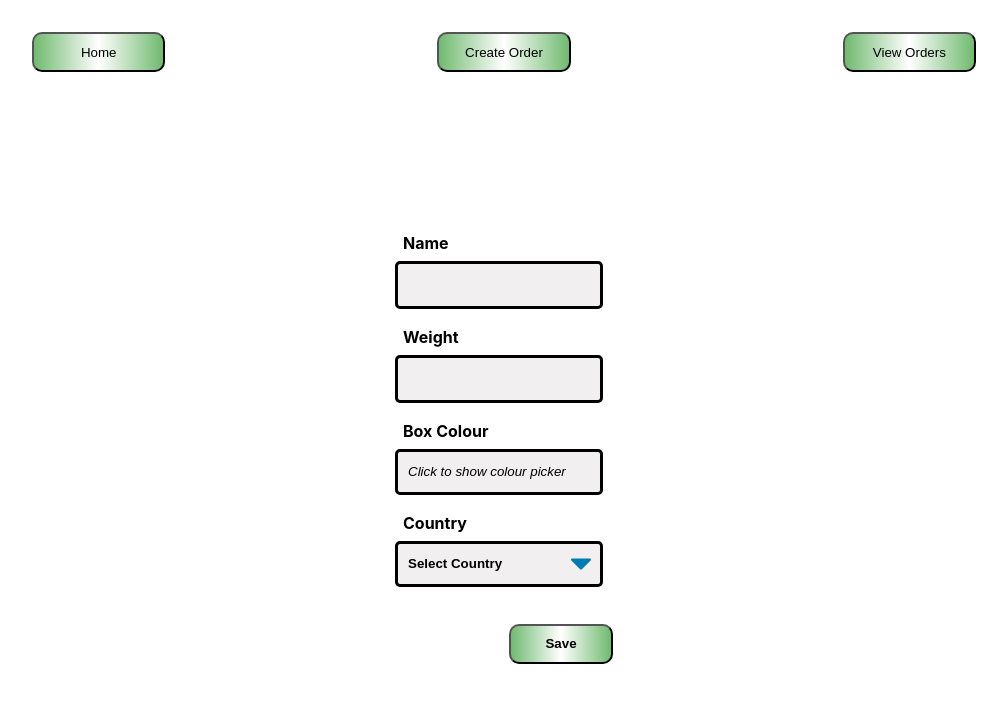
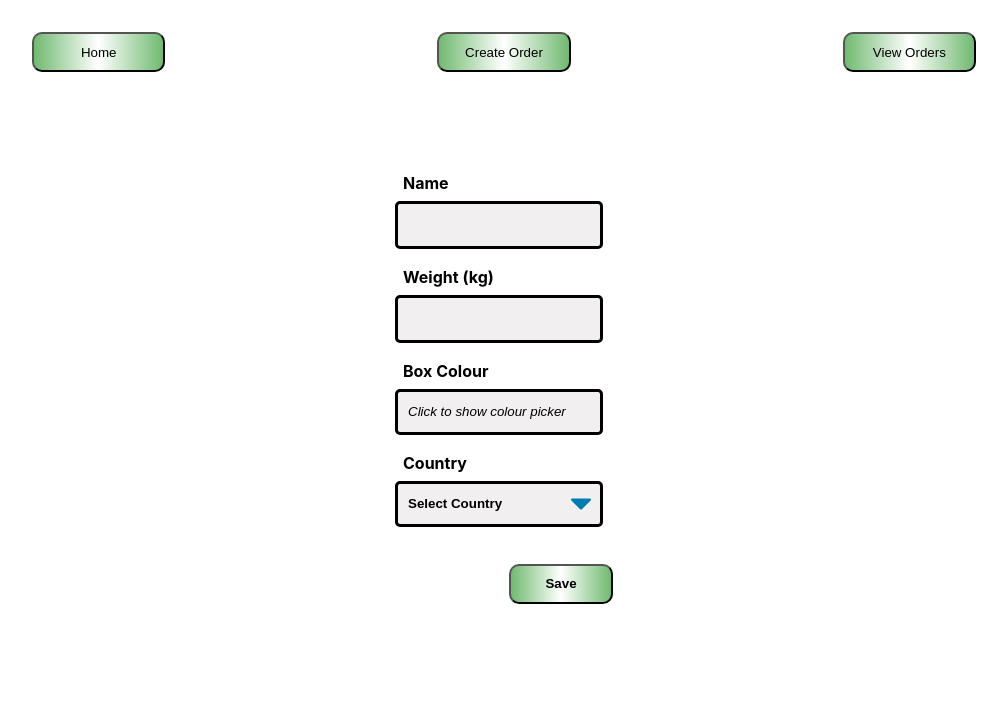
Before and after one commit to tangshanzang/Boxinator-Yang, a React (Create React App) app in the folder frontend/: page /addbox in a window 1280 px wide. Shown: the top 702 px of the page, without its empty margins (136-1143 px from the left). Built offline with nearby package versions, Linux system fonts and the light colour scheme; no server answers.

Commit message:
cleaning + css

```diff
--- a/frontend/src/App.js
+++ b/frontend/src/App.js
@@ -3,8 +3,13 @@ import Header from './component/header/header';
 import CreateOrder from './pages/createOrder/createOrder';
 import ListOrder from './pages/listOrder/listOrder';
 import Home from './pages/home/home';
+import { useEffect } from 'react';
 
 function App() {
+
+  useEffect(() => {
+    document.title = "Boxinator-Yang"
+  }, [])
 
   return (
     <div className="App">
--- a/frontend/src/pages/createOrder/createOrder.css
+++ b/frontend/src/pages/createOrder/createOrder.css
@@ -4,7 +4,7 @@
   justify-content: center;
   align-items: center;
   text-align: center;
-  height: 85vh;
+  height: 70vh;
 }
 
 .Form {
--- a/frontend/src/pages/createOrder/createOrder.jsx
+++ b/frontend/src/pages/createOrder/createOrder.jsx
@@ -172,7 +172,7 @@ const CreateOrder = () => {
         </div>
 
         <div className="Form-Weight">
-          <label className="Label-Weight">Weight</label>
+          <label className="Label-Weight">Weight (kg)</label>
           <input type="number" className="Input-Weight" onInput={(e) => { handleInput(e) }} value={formValues.weight} />
           {showWeightError && <p>{weightErrorMsg}</p>}
         </div>
```
Also changed, not shown: 7 other files (tests, documents, lock files or other folders).
